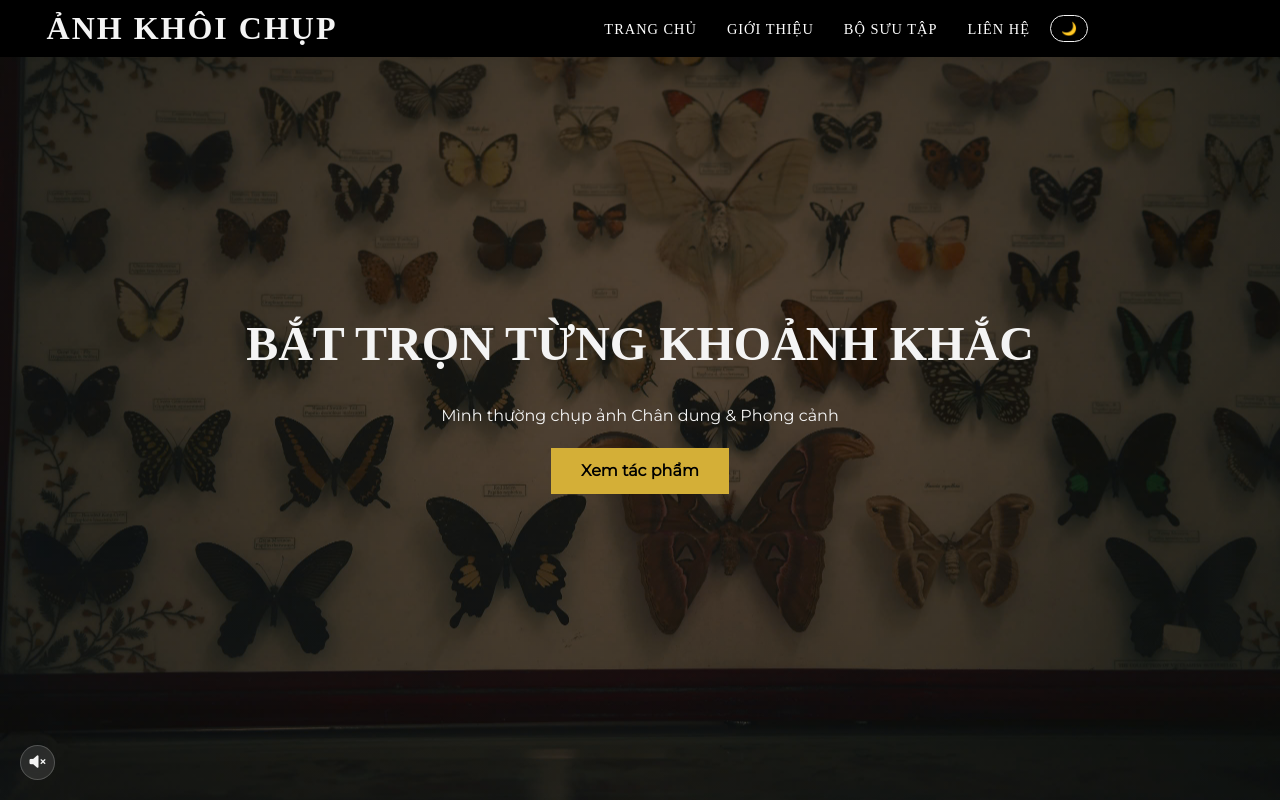
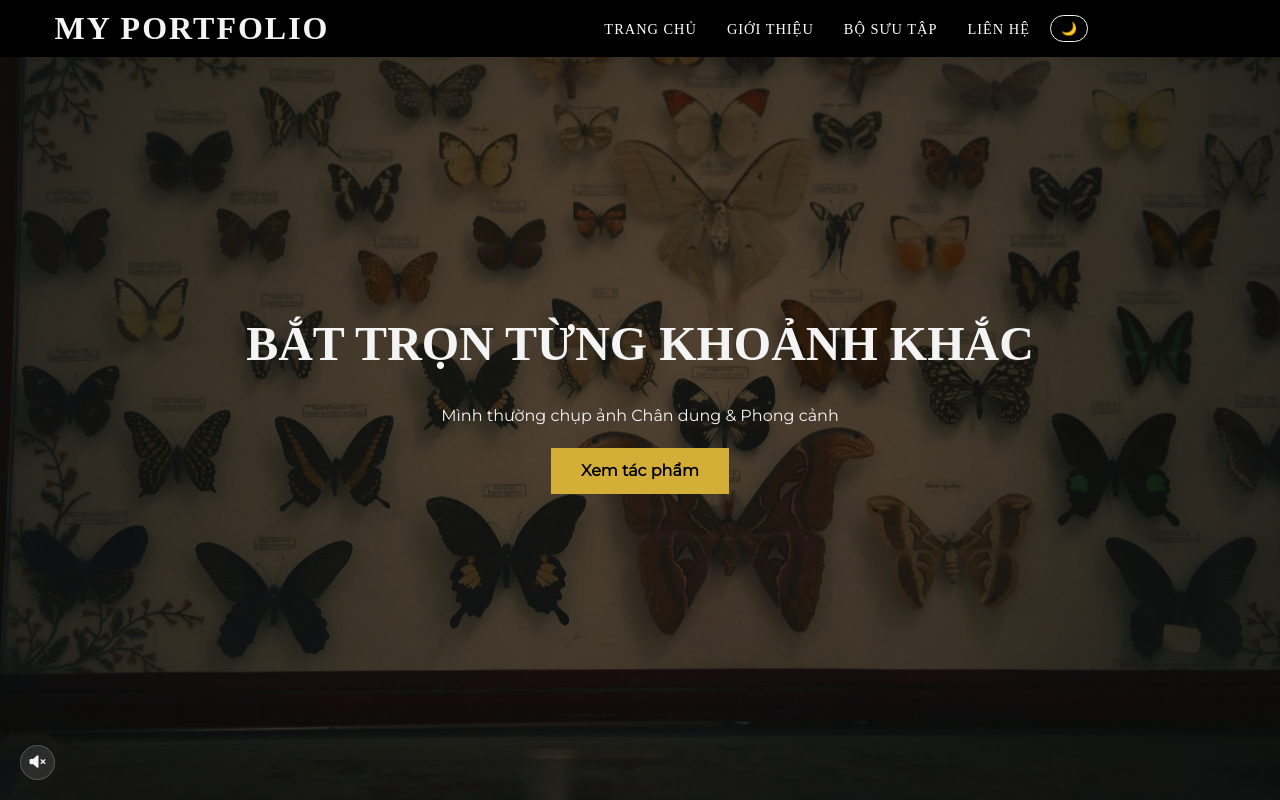
Before and after one commit to khoidnt/Portfolio, a plain HTML site: page index.html in a window 1280 px wide. Shown: the top 800 px of the page. Drawn offline with nearby package versions, Linux system fonts and the light colour scheme; a web font is replaced by a local one.

Commit message:
update title

```diff
--- a/index.html
+++ b/index.html
@@ -16,7 +16,7 @@
 <body>
 
     <nav class="navbar">
-        <div class="logo"> ẢNH KHÔI CHỤP</div>
+        <div class="logo"> MY PORTFOLIO </div>
         <ul class="nav-links">
             <li><a href="#home">Trang chủ</a></li>
             <li><a href="#about">Giới thiệu</a></li>
```
